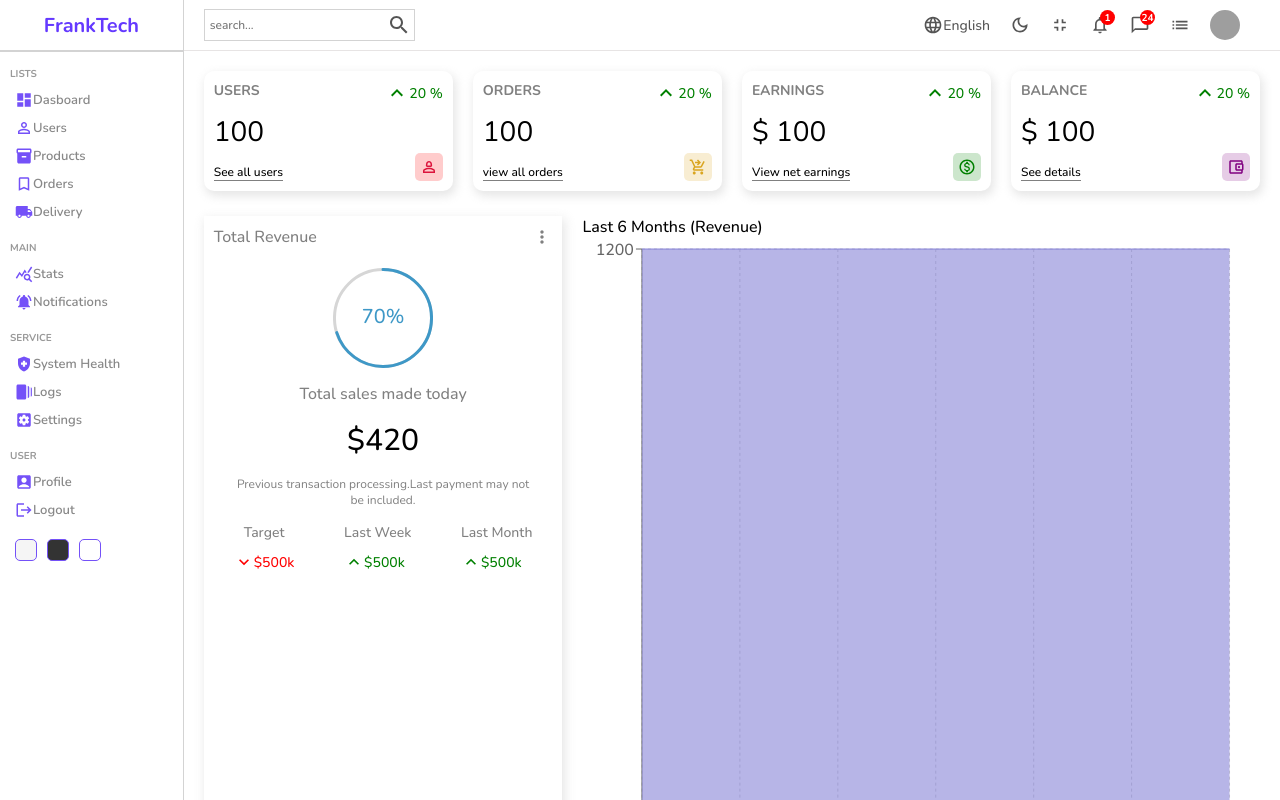
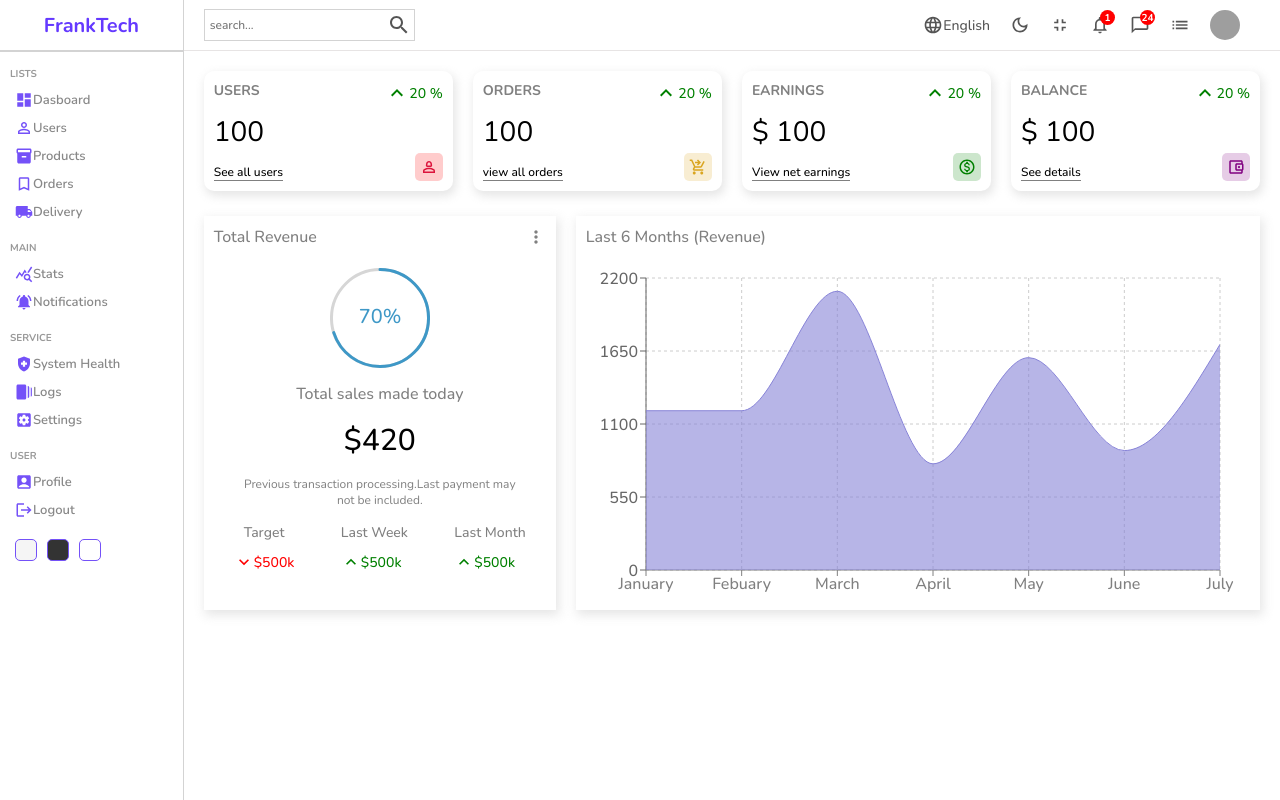
Before and after one commit to Frankawani/DashBoardApp, a React (Create React App) app: page / in a window 1280 px wide. Shown: the top 800 px of the page. Built offline with nearby package versions, Linux system fonts and the light colour scheme; grey boxes are pictures that could not be loaded; a web font is replaced by a local one.

Commit message:
still pushing

```diff
--- a/src/components/chart/Chart.jsx
+++ b/src/components/chart/Chart.jsx
@@ -12,6 +12,69 @@ import {
 
 const data = [
   {
+    name: "January",
+    Total: 1200,
+  },
+  {
+    name: "Febuary",
+    Total: 1200,
+  },
+  {
+    name: "March",
+    Total: 2100,
+  },
+  {
+    name: "April",
+    Total: 800,
+  },
+  {
+    name: "May",
+    Total: 1600,
+  },
+  {
+    name: "June",
+    Total: 900,
+  },
+  {
+    name: "July",
+    Total: 1700,
+  },
+];
+
+function Chart() {
+  return (
+    <div className="chart">
+      <div className="title">Last 6 Months (Revenue)</div>
+      <ResponsiveContainer width="100%" aspect={2 / 1}>
+        <AreaChart
+          width={500}
+          height={400}
+          data={data}
+          margin={{
+            top: 10,
+            right: 30,
+            left: 0,
+            bottom: 0,
+          }}
+        >
+          <CartesianGrid strokeDasharray="3 3" />
+          <XAxis dataKey="name" stroke="gray" />
+          <YAxis />
+          <Tooltip />
+          <Area
+            type="monotone"
+            dataKey="Total"
+            stroke="#8884d8"
+            fill="#8884d8"
+          />
+        </AreaChart>
+      </ResponsiveContainer>
+    </div>
+  );
+}
+
+export default Chart;
+/*{
     name: "January",
     Total: 1200,
   },
@@ -38,40 +101,4 @@ const data = [
   {
     name: "January",
     Total: 1200,
-  },
-];
-
-function Chart() {
-  return (
-    <div className="chart">
-      <div className="title">Last 6 Months (Revenue)</div>
-      <ResponsiveContainer width="100%" height="100%">
-        <AreaChart
-          width={500}
-          height={400}
-          data={data}
-          margin={{
-            top: 10,
-            right: 30,
-            left: 0,
-            bottom: 0,
-          }}
-        >
-          <CartesianGrid strokeDasharray="3 3" />
-          <XAxis dataKey="name" />
-          <YAxis />
-          <Tooltip />
-          <Area
-            type="monotone"
-            dataKey="Total"
-            stackId="1"
-            stroke="#8884d8"
-            fill="#8884d8"
-          />
-        </AreaChart>
-      </ResponsiveContainer>
-    </div>
-  );
-}
-
-export default Chart;
+  }, */
--- a/src/components/chart/chart.scss
+++ b/src/components/chart/chart.scss
@@ -1,3 +1,10 @@
 .chart {
   flex: 4;
+  -webkit-box-shadow: 2px 4px 10px 1px rgba(0, 0, 0, 0.47);
+  box-shadow: 2px 4px 10px 1px rgba(201, 201, 201, 0.47);
+  padding: 10px;
+  color: gray;
+  .title {
+    margin-bottom: 20px;
+  }
 }
```
